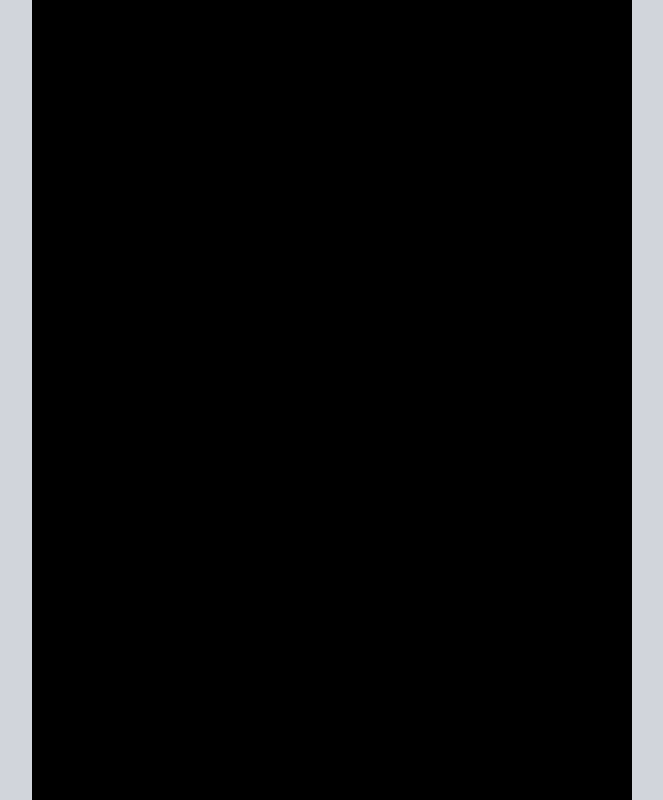
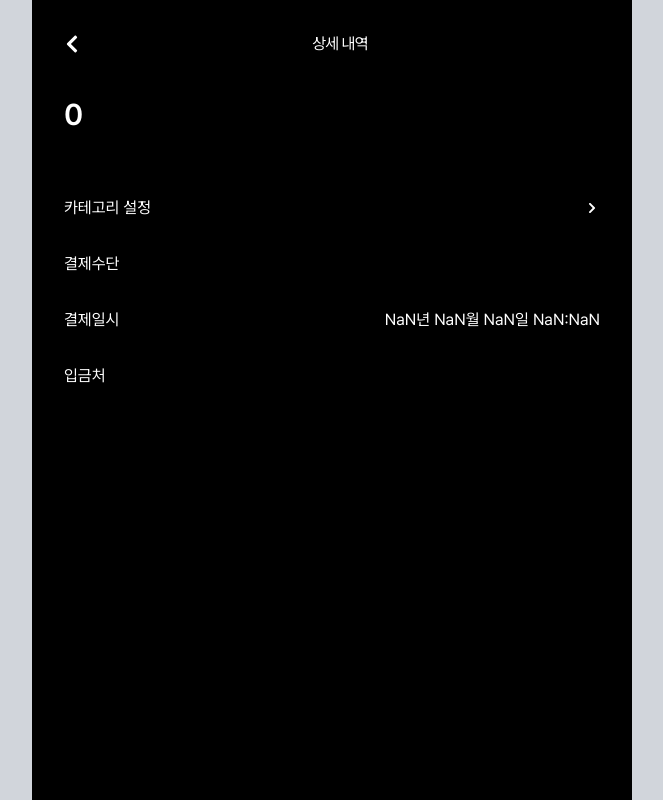
Before and after one commit to FITS-U/FitsU_FE, a Next.js app: page /my-spend/transactions/1 in a window 1280 px wide. Before the commit this address had no page. Shown: the whole page, without its empty margins (308-971 px from the left). Built offline with nearby package versions, Linux system fonts and the light colour scheme.

Commit message:
feat: 내 소비 내역 상세페이지 구현

```diff
--- a/src/app/my-spend/page.tsx
+++ b/src/app/my-spend/page.tsx
@@ -18,7 +18,7 @@ import Calendar from "./components/Calender";
 
 const MySpendPage = () => {
   const { user } = useAuthStore();
-  const { transactions, setTransactions } = useTransactionStore();
+  const { transactions, setTransactions, setSelectedTransaction } = useTransactionStore();
   const { currentYear, currentMonth, setMonthlySpend } = useMonthlyStore();
   const { setCategories } = useCategoryStore();
   const [loading, setLoading] = useState(true);
@@ -96,14 +96,19 @@ const MySpendPage = () => {
         {Object.entries(groupedByDate).map(([date, dailyTransactions]) => (
           <div key={date} className="mt-8">
             <div className="text-sm font-semibold mb-6 text-contrast-200">{date}</div>
-            {dailyTransactions.map((transaction) => (
-              <div key={transaction.transactionId} className="mb-6">
+            {dailyTransactions.map((transaction, index) => (
+              <div key={index} className="mb-6 cursor-pointer">
+                <Link
+                  href={`/my-spend/transactions/${index + 1}`}
+                  onClick={() => setSelectedTransaction(transaction)}
+                >
                   <div className="font-bold text-lg">
                     {formatTransactionPrice(transaction.price, transaction.transactionType)}
                   </div>
                   <div className="text-xs text-contrast-200">
                     {transaction.recipient} | {transaction.userCardId ? transaction.cardName : transaction.accName}
                   </div>
+                </Link>
               </div>
             ))}
           </div>
--- /dev/null
+++ b/src/app/my-spend/transactions/[transactionId]/page.tsx
@@ -0,0 +1,57 @@
+"use client"
+
+import { formatFullDate } from "@/utils/formatDate";
+import { formatTransactionPrice } from "@/utils/formatPrice";
+import { useTransactionStore } from "@/store/transactionStore";
+import Link from "next/link";
+import { useParams } from "next/navigation";
+import { FaChevronLeft, FaChevronRight } from "react-icons/fa";
+
+const TransactionItemDetail = () => {
+  const { transactionId } = useParams();
+  const { selectedTransaction } = useTransactionStore();
+
+  return (
+    <div className="p-8 text-white">
+      <div className="flex items-center justify-between">
+        <Link href={`/my-spend`}>
+          <FaChevronLeft className="h-5" />
+        </Link>
+        <span className="tracking-tighter">상세 내역</span>
+        <div></div>
+      </div>
+      <div className="mt-10">
+        <div>{selectedTransaction.recipient}</div>
+        <div className="text-3xl font-semibold tracking-wider">
+          {formatTransactionPrice(selectedTransaction.price, selectedTransaction.transactionType)}
+        </div>
+      </div>
+      <div className="mt-16 flex items-center justify-between">
+        <span>카테고리 설정</span>
+        <Link href={`/my-spend/transactions/${transactionId}/edit-category`}>
+          <span className="flex items-center justify-between">
+            <span className="mr-2 text-orange-500">{selectedTransaction.categoryName}</span>
+            <FaChevronRight className="h-3" />
+          </span>
+        </Link>
+      </div>
+      <div className="mt-8 flex items-center justify-between">
+        <span>결제수단</span>
+        {selectedTransaction.cardName !== null
+          ? <span>{selectedTransaction.cardName}</span>
+          : <span>{selectedTransaction.accName}</span>
+        }
+      </div>
+      <div className="mt-8 flex items-center justify-between">
+        <span>결제일시</span>
+        <span>{formatFullDate(selectedTransaction.createdAt)}</span>
+      </div>
+      <div className="mt-8 flex items-center justify-between">
+        <span>입금처</span>
+        <span>{selectedTransaction.recipient}</span>
+      </div>
+    </div>
+  );
+}
+
+export default TransactionItemDetail;
```
Also changed, not shown: src/app/my-spend/transactions/[transactionId]/edit-category/page.tsx (added). Lines whose indentation alone changed are shown as unchanged.
